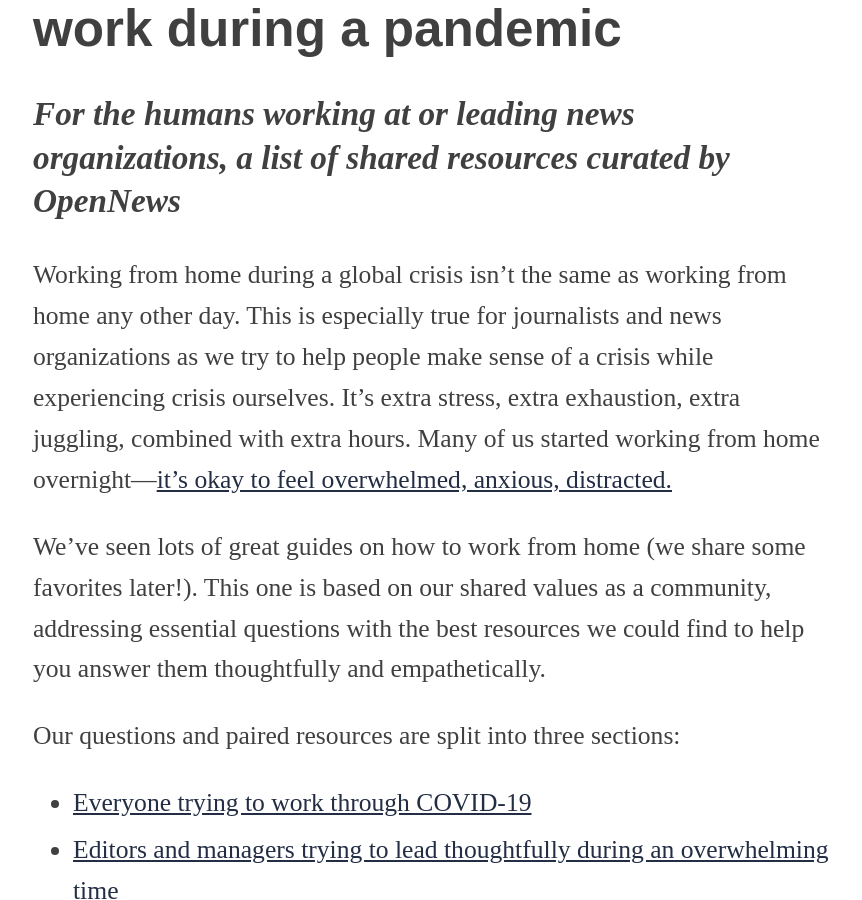
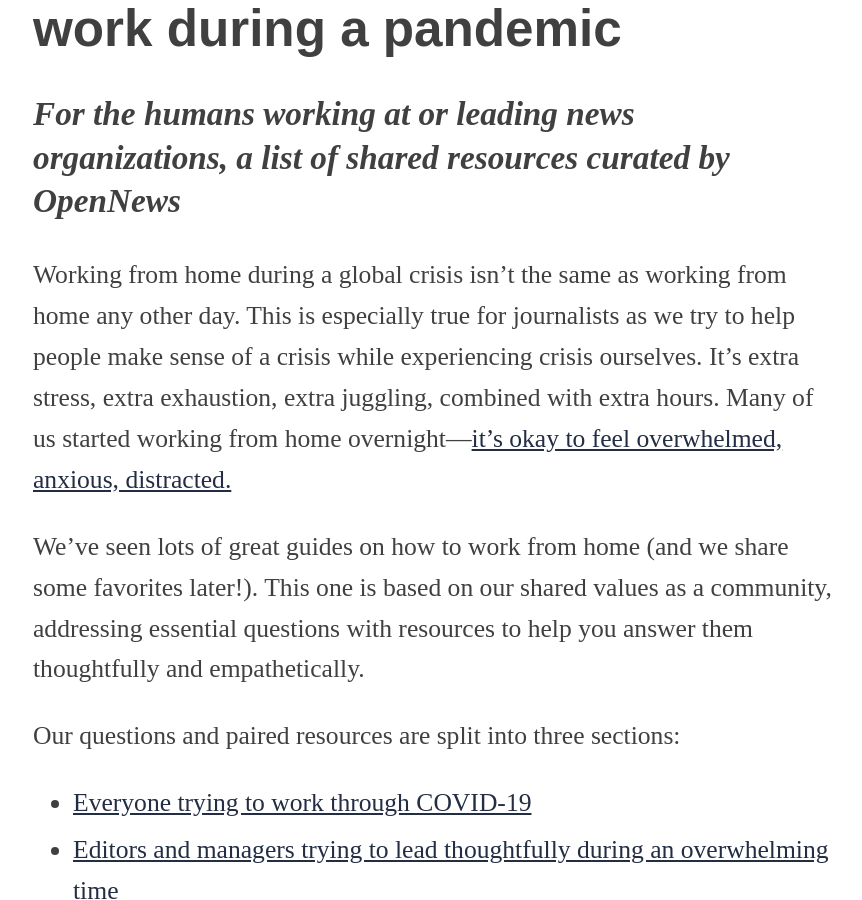
Before and after one commit to OpenNews/opennews-website, a Jekyll site: the page built from resources/covid-19/index.md, in a window 1280 px wide and 900 px high, scrolled down 232 px. Shown: the whole window, without its empty margins (207-1069 px from the left). Built offline with Jekyll 4.4.1, drawn with Linux system fonts in a browser that asks for light colours; some web fonts are replaced; some of the changed lines change nothing that is shown; some of the changed text lies outside the part shown.

Commit message:
add share card tags, update resources in guide

```diff
--- a/_includes/social_meta.html
+++ b/_includes/social_meta.html
@@ -1,17 +1,20 @@
-
     <meta property="og:type" content="article" />
     <meta property="og:url" content="https://opennews.org{{ page.url }}" />
     <meta property="og:title" content="{{ page.title }}" />
-    <meta property="og:description" content="{{ page.excerpt }}" />
+    <meta property="og:description" content="{% if page.excerpt %}{{ page.excerpt }}{% else %}{% if page.description %}{{ page.description }}{% endif %}{% endif %}" />
     {% if page.image %}
     <meta property="og:image" content="https://opennews.org{{ page.image }}" />
+    {% else %}
+    <meta property="og:image" content="https://opennews.org/media/img/opennews_logo_share.png" />
     {% endif %}
 
     <meta name="twitter:card" content="summary_large_image">
     <meta name="twitter:title" value="{{ page.title }}" />
-    <meta name="twitter:description" value="{{ page.excerpt }}" />
+    <meta name="twitter:description" value="{% if page.excerpt %}{{ page.excerpt }}{% else %}{% if page.description %}{{ page.description }}{% endif %}{% endif %}" />
     {% if page.image %}
     <meta name="twitter:image" content="https://opennews.org{{ page.image }}" />
+    {% else %}
+    <meta property="og:image" content="https://opennews.org/media/img/opennews_logo_share.png" />
     {% endif %}
     <meta name="twitter:url" value="https://opennews.org{{ page.url }}" />
     <meta name="twitter:site" value="@opennews" />
--- a/_layouts/layout_resource.html
+++ b/_layouts/layout_resource.html
@@ -7,11 +7,8 @@
     <title>{% if page.title %}{{ page.title }} | {% endif %}OpenNews</title>
     <meta name="viewport" content="width=device-width, initial-scale=1.0" />
     <meta name="description" content="{% if page.description %}{{ page.description }}{% else %}OpenNews connects a network of developers, designers, journalists, and editors to collaborate on open technologies and processes within journalism. OpenNews believes that a community of peers working, learning, and solving problems together can create a stronger, more responsive journalism ecosystem.{% endif %}">
-    {% if page.title %}
-    <meta property="og:title" content="{{ page.title }}">
-    {% endif %}
-    <meta property="og:type" content="article">
-    <meta property="og:description" content="{% if page.description %}{{ page.description }}{% else %}OpenNews connects a network of developers, designers, journalists, and editors to collaborate on open technologies and processes within journalism. OpenNews believes that a community of peers working, learning, and solving problems together can create a stronger, more responsive journalism ecosystem.{% endif %}"/>
+
+    {% include social_meta.html %}
 
     <script src="//use.typekit.net/mvg8obr.js"></script>
     <script>try{Typekit.load();}catch(e){}</script>
@@ -48,7 +45,7 @@
 
     <footer>
         <div class="page-container">
-            <p>Keep in touch: <span class="contact-options"><a href="https://twitter.com/opennews">Twitter</a> / <a href="mailto:team@opennews.org">Email</a> / <a href="http://eepurl.com/czSVTL">Newsletter</a> / <a href="https://opennews.org/donate">Become a Sustainer</a></span></p>
+            <p>Keep in touch: <span class="contact-options"><a href="https://twitter.com/opennews">Twitter</a> / <a href="mailto:team@opennews.org">Email</a> / <a href="http://eepurl.com/czSVTL">Newsletter</a> / <a href="https://opennews.networkforgood.com/projects/97927-opennews-community-care">Support this work</a></span></p>
 
             <p class="trailer"><em>We can be here for each other.</em></p>
         </div>
--- a/resources/covid-19/index.md
+++ b/resources/covid-19/index.md
@@ -1,5 +1,7 @@
 ---
 layout: layout_resource
+title: Rethinking our relationship with work during a pandemic
+description: A resource guide based on our shared values as a community, for teams and newsrooms adapting practices around COVID-19.
 ---
 <link rel="stylesheet" href="https://use.typekit.net/bmm7xbg.css">
 <style>
@@ -41,9 +43,9 @@
 <h1 class="big-type">Resources: How journalists can rethink our relationship with work during a pandemic</h1>
 <h2 class="dek"><em>For the humans working at or leading news organizations, a list of shared resources curated by OpenNews</em></h2>
 
-<p>Working from home during a global crisis isn’t the same as working from home any other day. This is especially true for journalists and news organizations as we try to help people make sense of a crisis while experiencing crisis ourselves. It’s extra stress, extra exhaustion, extra juggling, combined with extra hours. Many of us started working from home overnight—<a href="https://blog.alicegoldfuss.com/work-in-the-time-of-corona/">it’s okay to feel overwhelmed, anxious, distracted.</a> </p>
+<p>Working from home during a global crisis isn’t the same as working from home any other day. This is especially true for journalists as we try to help people make sense of a crisis while experiencing crisis ourselves. It’s extra stress, extra exhaustion, extra juggling, combined with extra hours. Many of us started working from home overnight—<a href="https://blog.alicegoldfuss.com/work-in-the-time-of-corona/">it’s okay to feel overwhelmed, anxious, distracted.</a> </p>
 
-<p>We’ve seen lots of great guides on how to work from home (we share some favorites later!). This one is based on our shared values as a community, addressing essential questions with the best resources we could find to help you answer them thoughtfully and empathetically.</p>
+<p>We’ve seen lots of great guides on how to work from home (and we share some favorites later!). This one is based on our shared values as a community, addressing essential questions with resources to help you answer them thoughtfully and empathetically.</p>
 
 <p>Our questions and paired resources are split into three sections:</p>
 
@@ -228,6 +230,7 @@
 <p class="question">Where can I find guidance on covering COVID&#8211;19 as a newsroom?</p>
 
 <ul>
+  <li><a href="https://training.npr.org/2020/04/14/during-the-pandemic-cover-those-weve-left-out/">During the pandemic, cover those we’ve left out</a></li>
   <li><a href="https://covid19.ops.guide/general-guidance">The Newsroom Guide to COVID&#8211;19</a> is a wide-ranging resource created by volunteers from the journalism community</li>
   <li><a href="https://dartcenter.org/resources/covering-coronavirus-resources-journalists">Covering Coronavirus: Resources for Journalists</a> from the DART Center has tips on “covering disease, interviewing victims and survivors, and working with colleagues exposed to traumatic events”</li>
   <li><a href="https://trello.com/b/IPF2Zyz1/gathering-covid-19-resources">The folks from Gather created a guide of guides</a>, covering everything from “Reporting Tools and Frameworks” to “Disinformation” to “Earning trust from the communities you serve.”</li>
```
Also changed, not shown: media/img/opennews_logo_share.png (added).
